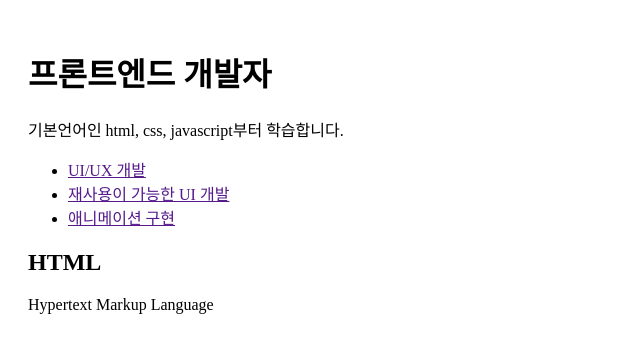
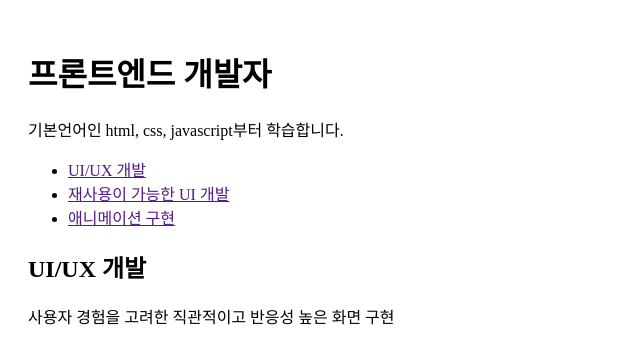
Before and after one commit to bohem026/note-react-reactbasic, a React (Vite) app: page / in a window 1280 px wide. Shown: the top 364 px of the page, without its empty margins (0-640 px from the left). Built offline with nearby package versions, Linux system fonts and the light colour scheme.

Commit message:
feat : 컴포넌트 분리

```diff
--- a/src/App.jsx
+++ b/src/App.jsx
@@ -1,48 +1,18 @@
 import "./App.css";
+import Myheader from "./components/Myheader";
+import Nav from "./components/Nav";
+import MyArticle from "./components/MyArticle";
 
-//Myheader 컴포넌트
-function Myheader() {
-  return (
-    <header>
-      <h1 className="logo">프론트엔드 개발자</h1>
-      <p>기본언어인 html, css, javascript부터 학습합니다.</p>
-    </header>
-  );
-}
-//Nav 컴포넌트
-function Nav() {
-  return (
-    <nav>
-      <ul>
-        <li>
-          <a href="">UI/UX 개발</a>
-        </li>
-        <li>
-          <a href="">재사용이 가능한 UI 개발</a>
-        </li>
-        <li>
-          <a href="">애니메이션 구현</a>
-        </li>
-      </ul>
-    </nav>
-  );
-}
-function MyArticle() {
-  return (
-    <section>
-      <article>
-        <h2>HTML</h2>
-        <p>Hypertext Markup Language</p>
-      </article>
-    </section>
-  );
-}
 function App() {
   return (
     <>
       <Myheader />
       <Nav />
-      <MyArticle />
+      <MyArticle
+        title="UI/UX 개발"
+        desc="사용자 경험을 고려한 직관적이고 반응성 높은 화면 구현
+"
+      />
     </>
   );
 }
--- /dev/null
+++ b/src/components/MyArticle.jsx
@@ -0,0 +1,11 @@
+function MyArticle({ title, desc }) {
+  return (
+    <section>
+      <article>
+        <h2>{title}</h2>
+        <p>{desc}</p>
+      </article>
+    </section>
+  );
+}
+export default MyArticle;
--- /dev/null
+++ b/src/components/Myheader.jsx
@@ -0,0 +1,10 @@
+//Myheader 컴포넌트
+function Myheader() {
+  return (
+    <header>
+      <h1 className="logo">프론트엔드 개발자</h1>
+      <p>기본언어인 html, css, javascript부터 학습합니다.</p>
+    </header>
+  );
+}
+export default Myheader;
--- /dev/null
+++ b/src/components/Nav.jsx
@@ -0,0 +1,19 @@
+//Nav 컴포넌트
+function Nav() {
+  return (
+    <nav>
+      <ul>
+        <li>
+          <a href="">UI/UX 개발</a>
+        </li>
+        <li>
+          <a href="">재사용이 가능한 UI 개발</a>
+        </li>
+        <li>
+          <a href="">애니메이션 구현</a>
+        </li>
+      </ul>
+    </nav>
+  );
+}
+export default Nav;
```
